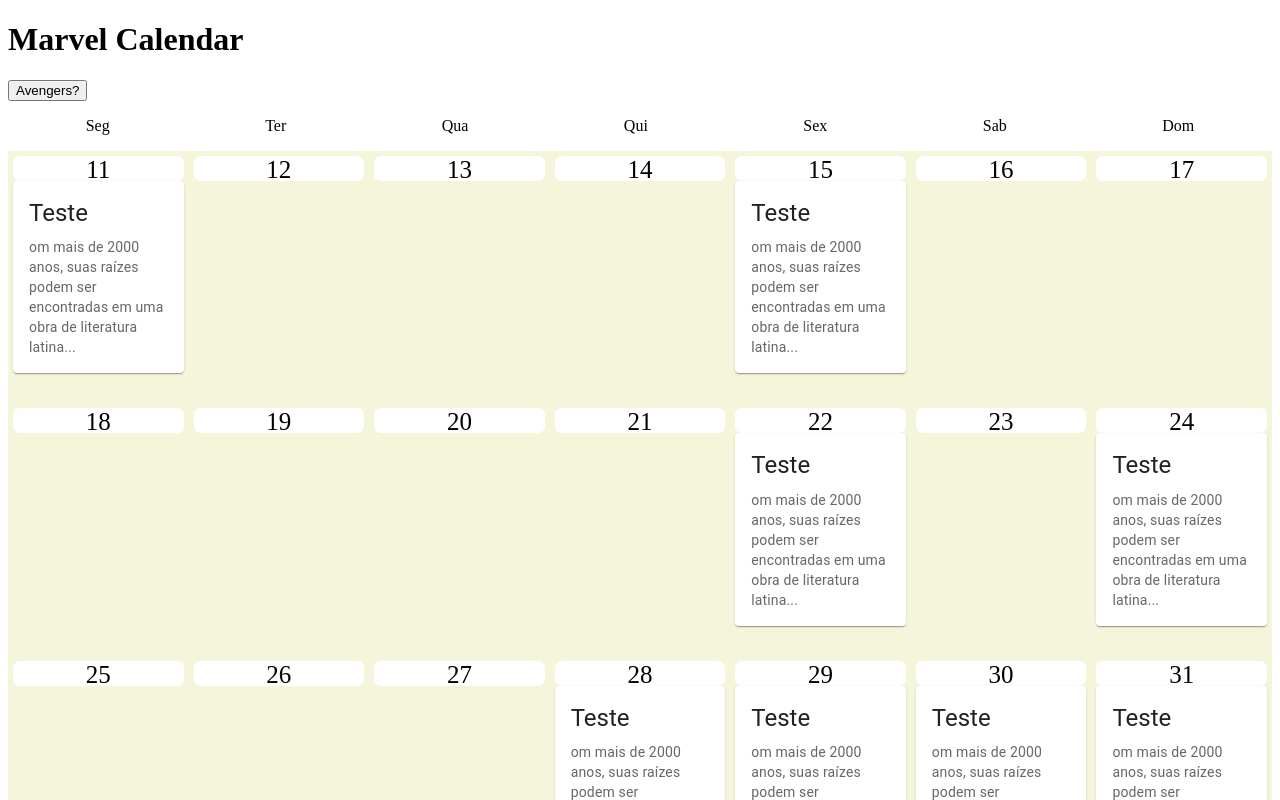
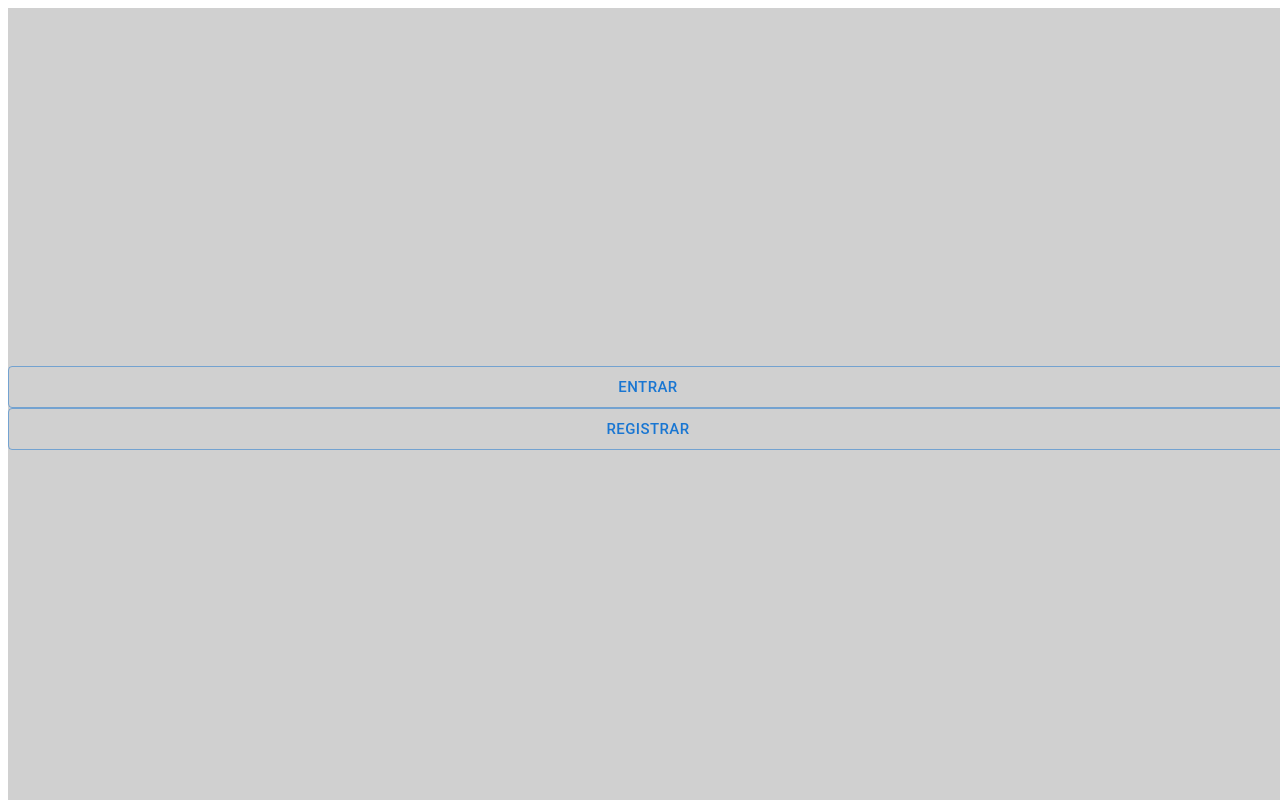
Before and after one commit to HenrryEsposito/marvel-calendar, a React (Create React App) app: page / in a window 1280 px wide. Shown: the top 800 px of the page. Built offline with nearby package versions, Linux system fonts and the light colour scheme.

Commit message:
feat - app render based on app step

```diff
--- a/src/App.tsx
+++ b/src/App.tsx
@@ -1,18 +1,18 @@
 import React from "react";
+import { useSelector } from "react-redux";
+
 import Calendar from "./components/organisms/Calendar";
+import Splash from "./components/organisms/Splash";
+
+import { IAppStore } from "./store/app/types";
+import { appStep } from "./store/app/types";
 
 function App() {
+  const currentAppStep = useSelector((state: IAppStore) => state.appStep);
+
   return (
     <div className="App">
-      <h1>Marvel Calendar</h1>
-      <button
-        onClick={() => {
-          alert("Assemble!!!");
-        }}
-      >
-        Avengers?
-      </button>
-      <Calendar></Calendar>
+      {currentAppStep === appStep.AUTHORIZED ? <Calendar /> : <Splash />}
     </div>
   );
 }
```
